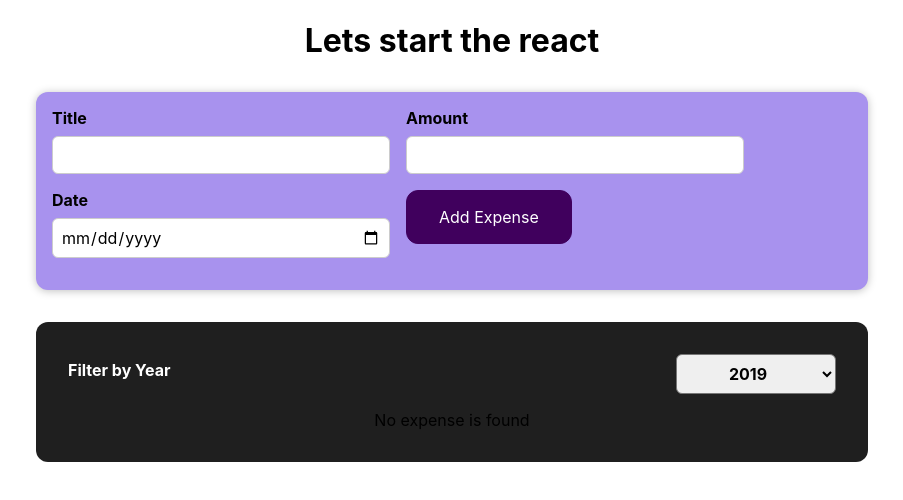
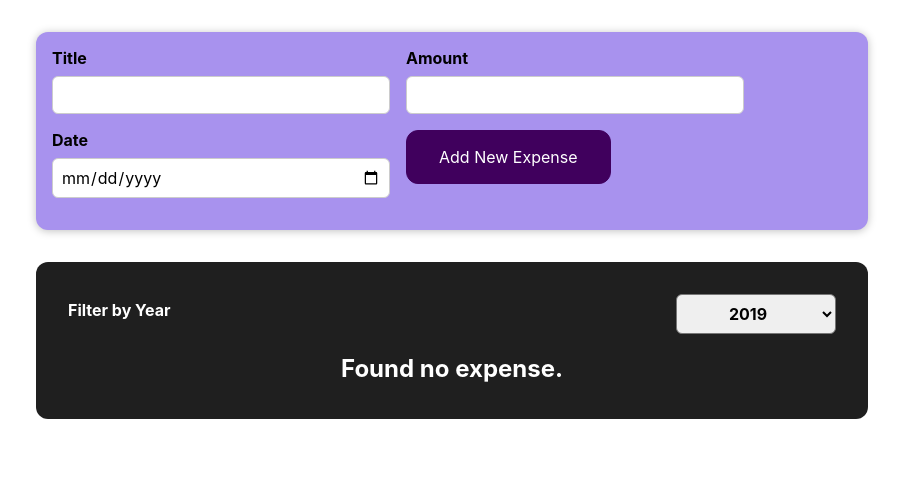
Before and after one commit to Srijanathulung/react-practise, a React (Create React App) app: page / in a window 1280 px wide. Shown: the top 500 px of the page, without its empty margins (188-1091 px from the left). Built offline with nearby package versions, Linux system fonts and the light colour scheme.

Commit message:
Changes made.

```diff
--- a/src/App.js
+++ b/src/App.js
@@ -45,7 +45,6 @@ const App = () => {
 
   return (
     <div className="App">
-      <h1>Lets start the react</h1>
       <NewExpense addExpenseData={addExpenseDataHandler }/>
       <Expenses items={expenses} />
     </div>
--- /dev/null
+++ b/src/components/Expenses/ExpenseList.css
@@ -0,0 +1,8 @@
+.expense-list {
+  list-style: none;
+  padding: 0;
+}
+.expense-list_fallback {
+  color: white;
+  text-align: center;
+}
--- /dev/null
+++ b/src/components/Expenses/ExpenseList.js
@@ -0,0 +1,24 @@
+import React from 'react';
+import './ExpenseList.css';
+import ExpenseItem from './ExpenseItem';
+
+const ExpenseList = (props) => {
+
+    if (props.items.length === 0) {
+        return <h2 className='expense-list_fallback'>Found no expense.</h2>
+    }
+    return <ul className='expense-list'>
+        {
+            props.items.map((expense) => (
+                <ExpenseItem
+                    key={expense.id}
+                    titleAttribute={expense.title}
+                    amountAttribute={expense.amount}
+                    dateAttribute={expense.date}
+                />
+            ))
+        }
+
+    </ul>
+}
+    export default ExpenseList;
--- a/src/components/Expenses/Expenses.js
+++ b/src/components/Expenses/Expenses.js
@@ -1,8 +1,8 @@
 import React, { useState } from 'react';
-import ExpenseItem from './ExpenseItem';
 import './Expenses.css';
 import Card from '../UI/Card';
 import ExpenseFilter from '../Expenses/ExpenseFilter';
+import ExpenseList from './ExpenseList';
 
 const Expenses=(props)=> {
   // console.log('this is apple');
@@ -17,18 +17,6 @@ const Expenses=(props)=> {
     return expense.date.getFullYear().toString() === filteredYear
   });
 
-  let expensesContent = <p>No expense is found</p>;
-  if (filteredExpenses.length > 0) {
-    expensesContent= filteredExpenses.map((expense) => (
-      <ExpenseItem
-        key={expense.id}
-        titleAttribute={expense.title}
-        amountAttribute={expense.amount}
-        dateAttribute={expense.date}
-      />
-    ))
-  }
-
   return (
     //yeha className bhaney ko just a prop in this case coz yo custom component ho.
       <Card classNameX="expenses">
@@ -41,10 +29,13 @@ const Expenses=(props)=> {
       selected={filteredYear}
       onChangeFilter={filterChangeHandler}
     />
-      {expensesContent}
+    <ExpenseList items={filteredExpenses }/>
 {/* </div> */}
     </Card>
 
   )
   }
+
+
+
 export default Expenses;
--- a/src/components/Expenses/NewExpense/ExpenseForm.js
+++ b/src/components/Expenses/NewExpense/ExpenseForm.js
@@ -92,7 +92,7 @@ const ExpenseForm = (props) => {
              </div>
 
              <div className='new-expense_actions'>
-                <button type='submit' onClick={submitHandler}>Add Expense</button>
+                <button type='submit' onClick={submitHandler}>Add New Expense</button>
                 {/* <button type='submit' >Add Expense</button> */}
                 </div>
 
```
Lines whose indentation alone changed are shown as unchanged.
